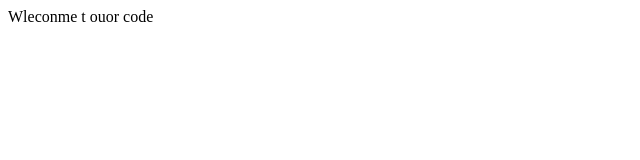
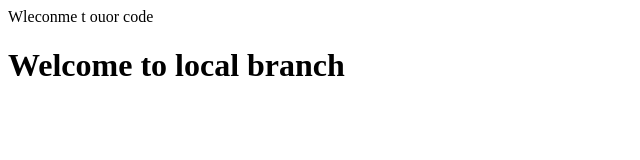
Before and after one commit to top10-gaming/testrepo, a plain HTML site: page index.html in a window 1280 px wide. Shown: the whole page, without its empty margins (0-640 px from the left). Drawn offline with Linux system fonts and the light colour scheme.

Commit message:
adding file new h1

```diff
--- a/index.html
+++ b/index.html
@@ -1 +1,2 @@
 <p>Wleconme t ouor code</p>
+<h1>Welcome to local branch</h1>
```
